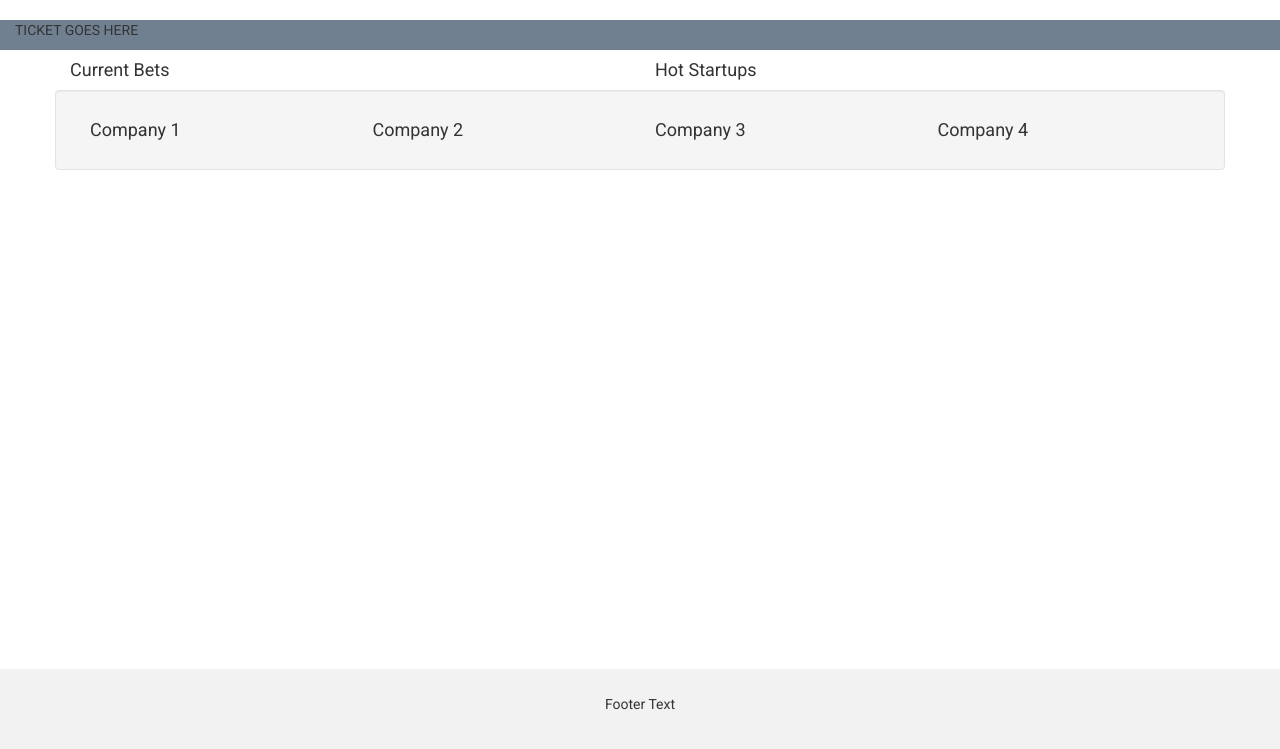
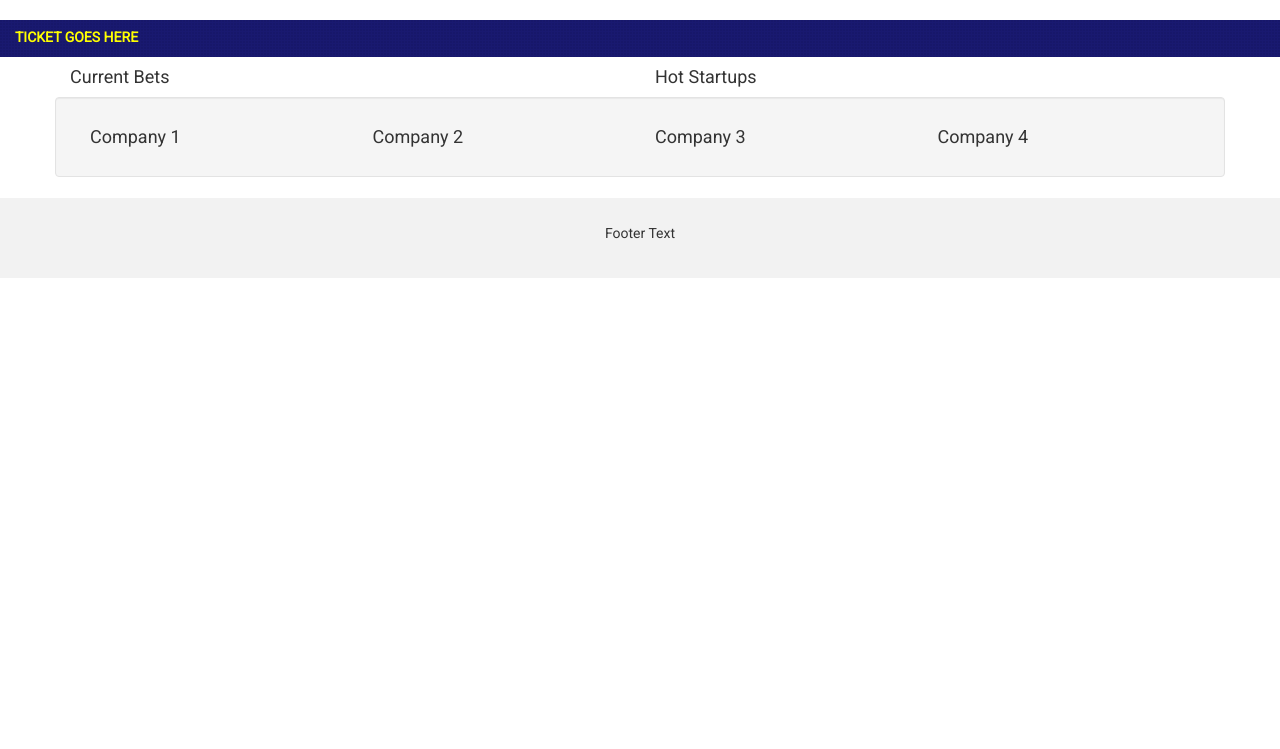
Before and after one commit to abhinav37/HackUst2016, a PHP site: page /html/index.html in a window 1280 px wide. Shown: the part 51-800 px from the top of the page. Run offline with PHP 8.4, Linux system fonts and the light colour scheme.

Commit message:
improved ticker layout, removed sticky footer

```diff
--- a/css/index.css
+++ b/css/index.css
@@ -100,12 +100,13 @@ html, body
 footer {
     background-color: #f2f2f2;
     padding: 25px;
-    position:absolute;
-    bottom:0;
     width:100%;
 }
 #ticker
 {
-    background-color: slategrey;
-
+    background-color: #191970;
+    background-image: url("images/overlay.png");
+    color: yellow;
+    font-weight: bolder;
+    padding-top: 0.5em;
 }
```
Also changed, not shown: css/images/overlay.png (added).
